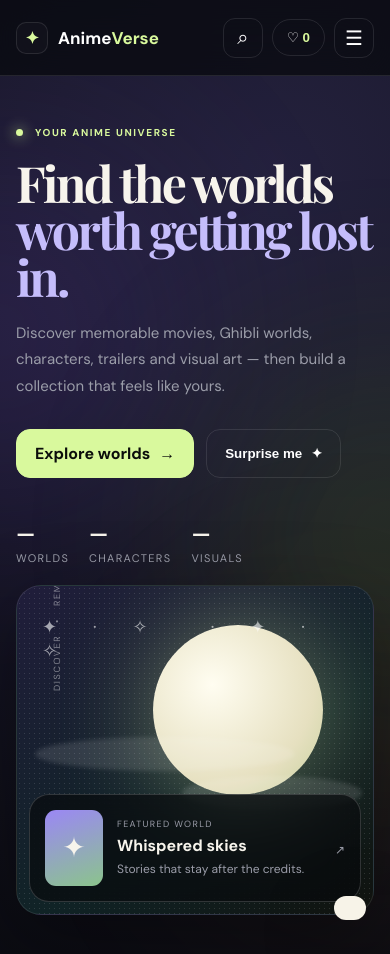
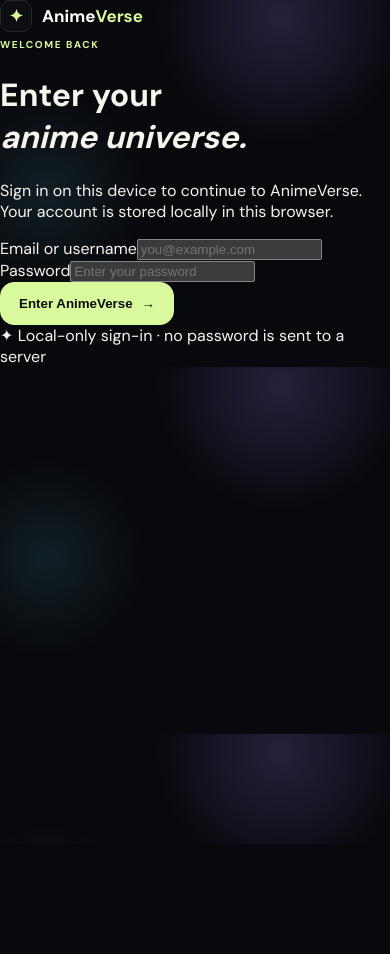
Before and after one commit to Narsing-s/AnimeVerse, a website: page public/index.html in a window 390 px wide. Shown: the top 954 px of the page. After the commit the page ends 844 px from the top, so only its background shows below. Drawn offline with nearby package versions, Linux system fonts and the light colour scheme; no server answers.

Commit message:
feat: add AnimeVerse login gate and single header navigation

```diff
--- a/public/index.html
+++ b/public/index.html
@@ -16,6 +16,23 @@
 <title>AnimeVerse — Discover your next world</title>
 </head>
 <body>
+<div id="loginScreen" class="login-screen">
+  <div class="login-glow login-glow-a"></div><div class="login-glow login-glow-b"></div>
+  <div class="login-card">
+    <a class="brand login-brand" href="/" aria-label="AnimeVerse"><span class="brand-mark">✦</span><span>Anime<span>Verse</span></span></a>
+    <span class="kicker">WELCOME BACK</span>
+    <h1>Enter your<br><em>anime universe.</em></h1>
+    <p>Sign in on this device to continue to AnimeVerse. Your account is stored locally in this browser.</p>
+    <form id="loginForm" class="login-form">
+      <label>Email or username<input id="loginIdentity" autocomplete="username" required placeholder="you@example.com"></label>
+      <label>Password<input id="loginPassword" type="password" autocomplete="current-password" required placeholder="Enter your password"></label>
+      <button class="primary" type="submit">Enter AnimeVerse <span>→</span></button>
+      <div id="loginError" class="login-error" role="alert"></div>
+    </form>
+    <div class="login-note"><span>✦</span> Local-only sign-in · no password is sent to a server</div>
+  </div>
+</div>
+<div id="appShell" class="app-shell hidden">
 <div class="ambient a1"></div><div class="ambient a2"></div><div class="ambient a3"></div>
 <header class="nav">
   <a class="brand" href="#home" aria-label="AnimeVerse home"><span class="brand-mark">✦</span><span>Anime<span>Verse</span></span></a>
@@ -26,10 +43,9 @@
     <button id="searchBtn" class="icon-btn" aria-label="Search anime" title="Search (/)">⌕</button>
     <button id="favNav" class="pill-btn" aria-label="Open favorites">♡ <span>Favorites</span> <b id="favCount">0</b></button>
     <a href="/admin/" class="admin-link">Studio</a>
-    <button id="menuBtn" class="icon-btn menu-btn" aria-label="Open menu">☰</button>
+    <button id="logoutBtn" class="icon-btn" aria-label="Sign out" title="Sign out">↪</button>
   </div>
 </header>
-<div id="mobileMenu" class="mobile-menu hidden"><a href="#anime">Discover</a><a href="#characters">Characters</a><a href="#trailers">Trailers</a><a href="#gallery">Gallery</a><a href="/admin/">Content Studio</a></div>
 
 <main id="home">
 <section class="hero">
@@ -54,7 +70,7 @@
 </section>
 
 <section class="spotlight section">
-  <div class="spotlight-copy"><span class="kicker">YOUR COLLECTION</span><h2>Keep the worlds<br><em>you don't want to lose.</em></h2><p>Save favorites locally for instant access. Your collection stays on this device — no account or database required.</p><button id="collectionBtn" class="primary">Open my collection →</button></div>
+  <div class="spotlight-copy"><span class="kicker">YOUR COLLECTION</span><h2>Keep the worlds<br><em>you don't want to lose.</em></h2><p>Save favorites locally for instant access. Your collection stays on this device — no account or database required.</p><div class="collection-status"><strong>Favorites live in your header.</strong><span>Use ♡ Favorites anytime to open your saved worlds.</span></div></div>
   <div class="collection-preview"><div class="preview-ring">♡</div><div><strong id="collectionCount">0</strong><span>saved worlds</span></div><div class="preview-line"></div><small>YOUR TASTE. YOUR UNIVERSE.</small></div>
 </section>
 
@@ -77,8 +93,9 @@
 <div id="searchModal" class="modal hidden" role="dialog" aria-modal="true" aria-labelledby="searchTitle"><div class="modal-panel search-panel"><button class="close" id="closeSearch" aria-label="Close search">×</button><span class="kicker">SEARCH ANIMEVERSE</span><h2 id="searchTitle">What are you looking for?</h2><div class="search-wrap"><span>⌕</span><input id="searchInput" class="search-input" placeholder="Try a title, character or genre…" autocomplete="off"></div><div class="search-hint">Press <kbd>Esc</kbd> to close · <kbd>/</kbd> to search</div><div id="searchResults" class="search-results"></div></div></div>
 <div id="detailModal" class="modal hidden" role="dialog" aria-modal="true"><div class="modal-panel detail"><button class="close" id="closeDetail" aria-label="Close details">×</button><div id="detailContent"></div></div></div>
 <div id="toast" class="toast" role="status" aria-live="polite"></div>
-<footer><div><div class="brand"><span class="brand-mark">✦</span><span>Anime<span>Verse</span></span></div><p>Built for people who love animated worlds.</p></div><div class="footer-links"><a href="#home">Back to top ↑</a><a href="/admin/">Studio</a><span>© 2026</span></div></footer>
-<script src="/app.js"></script>
+<footer><div><div class="brand"><span class="brand-mark">✦</span><span>Anime<span>Verse</span></span></div><p>Built for people who love animated worlds.</p></div><div class="footer-links"><a href="#home">Back to top ↑</a><span>© 2026</span></div></footer>
+<script src="/auth.js"></script><script src="/app.js"></script>
 <script>if("serviceWorker" in navigator) navigator.serviceWorker.register("/sw.js").catch(()=>{});</script>
+</div>
 </body>
 </html>
```
